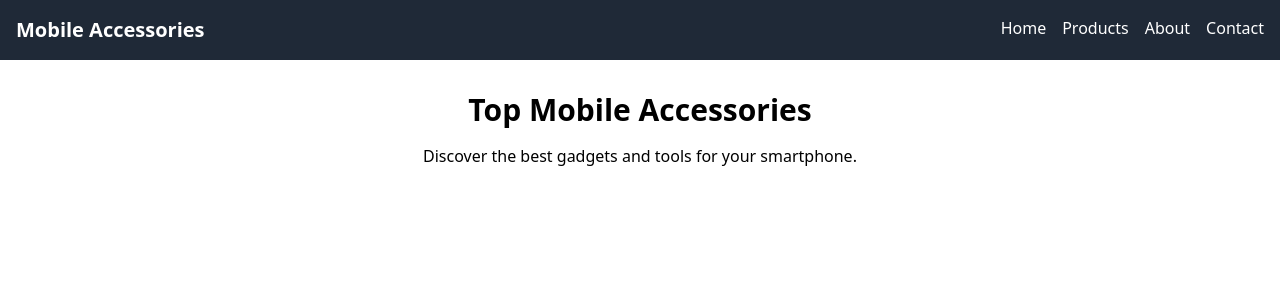
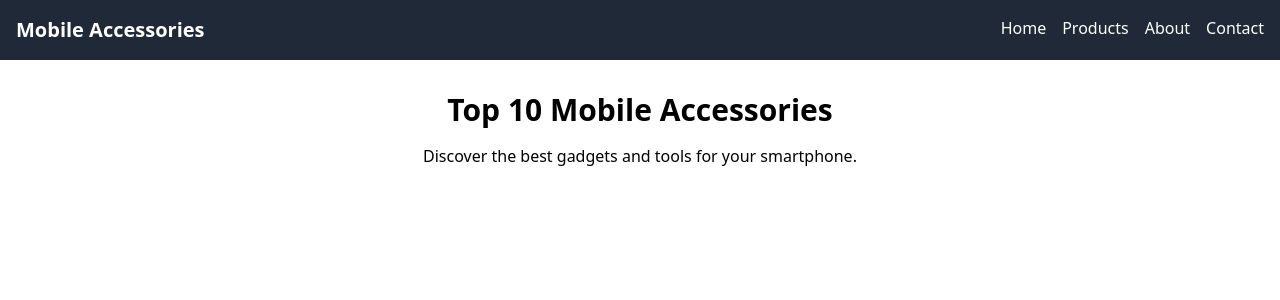
Before and after one commit to passang25/mobile-accessories-site, a React (Create React App) app: page / in a window 1280 px wide. Shown: the top 300 px of the page. Built offline with nearby package versions, Linux system fonts and the light colour scheme.

Commit message:
update Home Section

```diff
--- a/src/App.js
+++ b/src/App.js
@@ -42,7 +42,7 @@ function Navbar() {
 function Home() {
   return (
     <div className="p-8 text-center">
-      <h2 className="text-3xl font-bold mb-4">Top Mobile Accessories</h2>
+      <h2 className="text-3xl font-bold mb-4">Top 10 Mobile Accessories</h2>
       <p>Discover the best gadgets and tools for your smartphone.</p>
     </div>
   );
```
